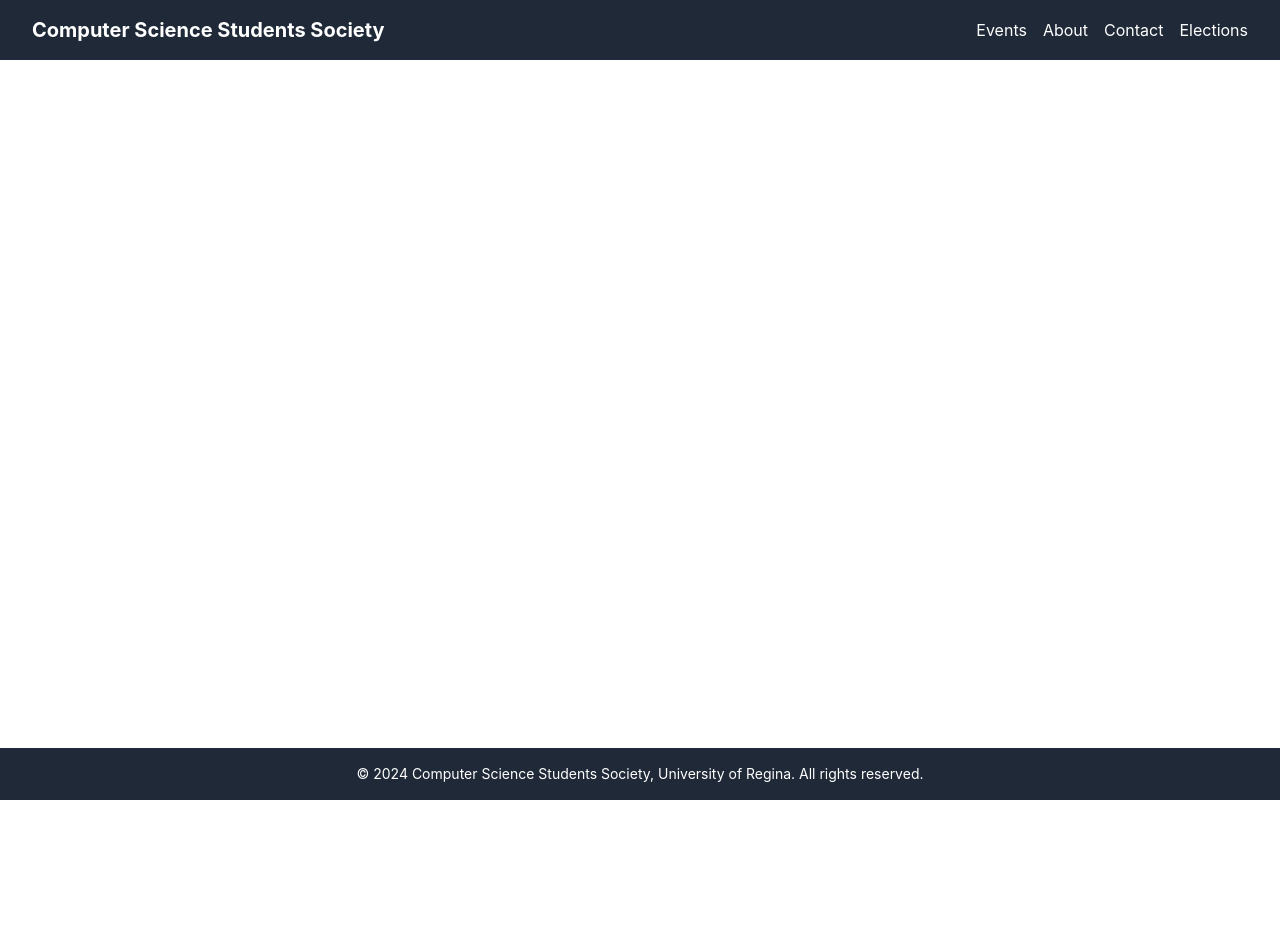
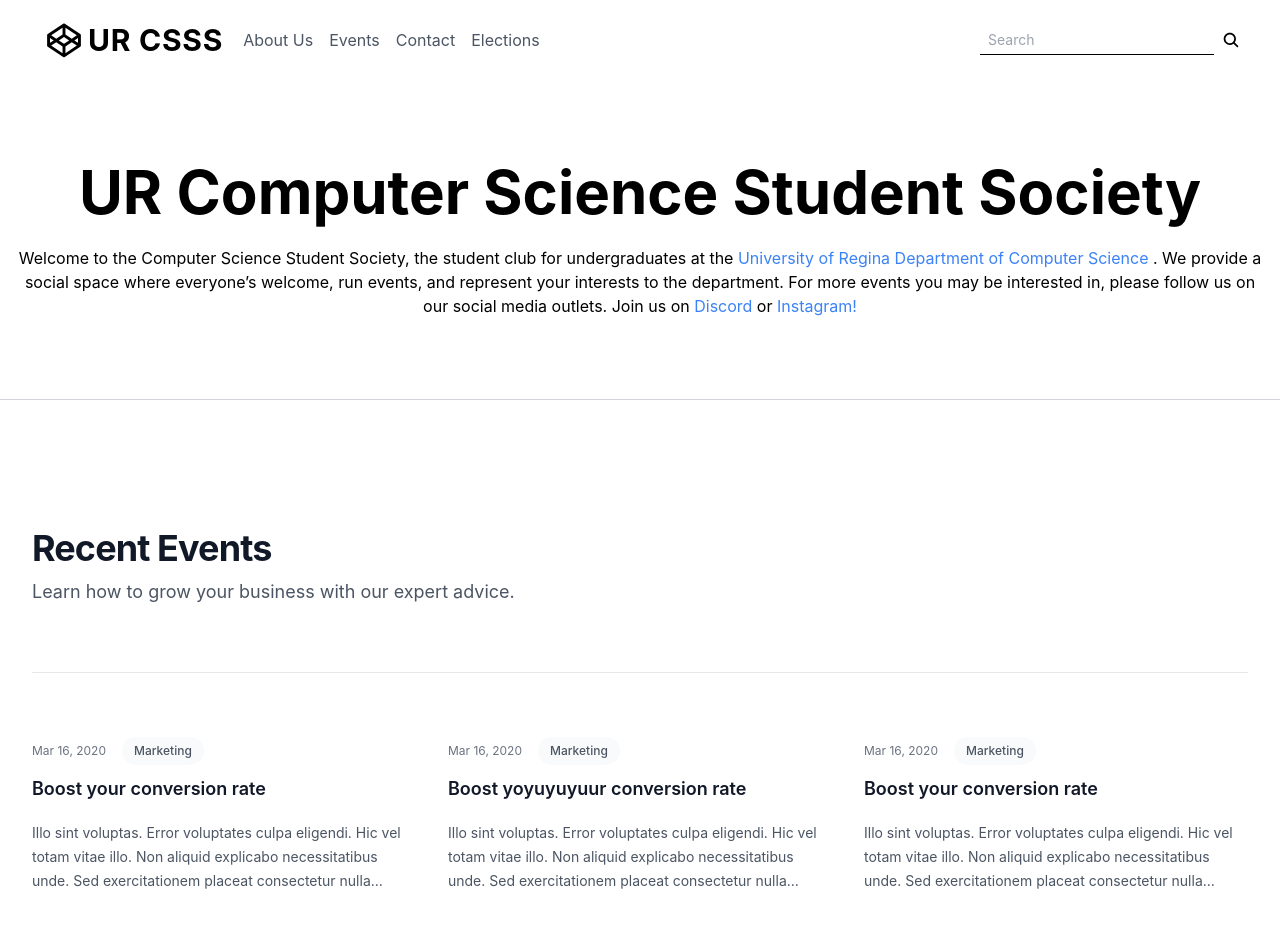
Before and after one commit to csss-uofr/website, a React (Create React App) app: page / in a window 1280 px wide. Shown: the top 927 px of the page. Before the commit the page ends 800 px from the top, so only its background shows below. Built offline with nearby package versions, Linux system fonts and the light colour scheme.

Commit message:
Updated Navbar, HeroSection, Recent Events

```diff
--- a/package.json
+++ b/package.json
@@ -8,6 +8,7 @@
     "@testing-library/user-event": "^13.5.0",
     "react": "^18.3.1",
     "react-dom": "^18.3.1",
+    "react-icons": "^5.2.1",
     "react-router-dom": "^6.24.1",
     "react-scripts": "5.0.1",
     "web-vitals": "^2.1.4"
--- a/src/components/EventsCard.jsx
+++ b/src/components/EventsCard.jsx
@@ -1,14 +1,111 @@
 import React from 'react';
 
-const EventCard = () => {
+const posts = [
+    {
+        id: 1,
+        title: 'Boost your conversion rate',
+        href: '#',
+        description:
+            'Illo sint voluptas. Error voluptates culpa eligendi. Hic vel totam vitae illo. Non aliquid explicabo necessitatibus unde. Sed exercitationem placeat consectetur nulla deserunt vel. Iusto corrupti dicta.',
+        date: 'Mar 16, 2020',
+        datetime: '2020-03-16',
+        category: { title: 'Marketing', href: '#' },
+        author: {
+            name: 'Michael Foster',
+            role: 'Co-Founder / CTO',
+            href: '#',
+            imageUrl:
+                'https://images.unsplash.com/photo-1519244703995-f4e0f30006d5?ixlib=rb-1.2.1&ixid=eyJhcHBfaWQiOjEyMDd9&auto=format&fit=facearea&facepad=2&w=256&h=256&q=80',
+        },
+    },
+    {
+        id: 2,
+        title: 'Boost yoyuyuyuur conversion rate',
+        href: '#',
+        description:
+            'Illo sint voluptas. Error voluptates culpa eligendi. Hic vel totam vitae illo. Non aliquid explicabo necessitatibus unde. Sed exercitationem placeat consectetur nulla deserunt vel. Iusto corrupti dicta.',
+        date: 'Mar 16, 2020',
+        datetime: '2020uyyuyu-03-16',
+        category: { title: 'Marketing', href: '#' },
+        author: {
+            name: 'Michael Foster',
+            role: 'Co-Founder / CTO',
+            href: '#',
+            imageUrl:
+                'https://images.unsplash.com/photo-1519244703995-f4e0f30006d5?ixlib=rb-1.2.1&ixid=eyJhcHBfaWQiOjEyMDd9&auto=format&fit=facearea&facepad=2&w=256&h=256&q=80',
+        },
+    },
+    {
+        id: 3,
+        title: 'Boost your conversion rate',
+        href: '#',
+        description:
+            'Illo sint voluptas. Error voluptates culpa eligendi. Hic vel totam vitae illo. Non aliquid explicabo necessitatibus unde. Sed exercitationem placeat consectetur nulla deserunt vel. Iusto corrupti dicta.',
+        date: 'Mar 16, 2020',
+        datetime: '2020-03-16',
+        category: { title: 'Marketing', href: '#' },
+        author: {
+            name: 'Michael Foster',
+            role: 'Co-Foundeyuyuyur / CTO',
+            href: '#',
+            imageUrl:
+                'https://images.unsplash.com/photo-1519244703995-f4e0f30006d5?ixlib=rb-1.2.1&ixid=eyJhcHBfaWQiOjEyMDd9&auto=format&fit=facearea&facepad=2&w=256&h=256&q=80',
+        },
+    },
+];
+
+const EventCard = ( /* { post }*/ ) => {
     return (
-        <footer className="bg-gray-800 text-white p-4">
-            <div className="max-w-7xl mx-auto">
-                <div className="flex justify-center items-center">
-                    <p className="text-sm">Soon</p>
+        <>
+            <div className="bg-white py-24 sm:py-32">
+                <div className="mx-auto max-w-7xl px-6 lg:px-8">
+                    <div className="mx-auto max-w-2xl lg:mx-0">
+                        <h2 className="text-3xl font-bold tracking-tight text-gray-900 sm:text-4xl">Recent Events</h2>
+                        <p className="mt-2 text-lg leading-8 text-gray-600">
+                            Learn how to grow your business with our expert advice.
+                        </p>
+                    </div>
+                    <div className="mx-auto mt-10 grid max-w-2xl grid-cols-1 gap-x-8 gap-y-16 border-t border-gray-200 pt-10 sm:mt-16 sm:pt-16 lg:mx-0 lg:max-w-none lg:grid-cols-3">
+                        {posts.map((post) => (
+                            <article key={post.id} className="flex max-w-xl flex-col items-start justify-between">
+                                <div className="flex items-center gap-x-4 text-xs">
+                                    <time dateTime={post.datetime} className="text-gray-500">
+                                        {post.date}
+                                    </time>
+                                    <a
+                                        href={post.category.href}
+                                        className="relative z-10 rounded-full bg-gray-50 px-3 py-1.5 font-medium text-gray-600 hover:bg-gray-100"
+                                    >
+                                        {post.category.title}
+                                    </a>
+                                </div>
+                                <div className="group relative">
+                                    <h3 className="mt-3 text-lg font-semibold leading-6 text-gray-900 group-hover:text-gray-600">
+                                        <a href={post.href}>
+                                            <span className="absolute inset-0" />
+                                            {post.title}
+                                        </a>
+                                    </h3>
+                                    <p className="mt-5 line-clamp-3 text-sm leading-6 text-gray-600">{post.description}</p>
+                                </div>
+                                <div className="relative mt-8 flex items-center gap-x-4">
+                                    <img alt="" src={post.author.imageUrl} className="h-10 w-10 rounded-full bg-gray-50" />
+                                    <div className="text-sm leading-6">
+                                        <p className="font-semibold text-gray-900">
+                                            <a href={post.author.href}>
+                                                <span className="absolute inset-0" />
+                                                {post.author.name}
+                                            </a>
+                                        </p>
+                                        <p className="text-gray-600">{post.author.role}</p>
+                                    </div>
+                                </div>
+                            </article>
+                        ))}
+                    </div>
                 </div>
             </div>
-        </footer>
+        </>
     );
 };
 
--- /dev/null
+++ b/src/components/HeroSection.jsx
@@ -0,0 +1,28 @@
+import React from "react";
+import { Link } from "react-router-dom";
+
+const HeroSection = () => {
+  return (
+    <>
+      <div className="container flex flex-col justify-center h-80 border-gray-300 border-b py-4">
+        <div className="flex flex-row w-full justify-center">
+          <h2 className="text-3xl md:text-4xl 2xl:text-7xl xl:text-6xl font-bold">
+            UR Computer Science Student Society
+          </h2>
+        </div>
+        <div className="mt-6 text-center">
+          <p>
+            Welcome to the Computer Science Student Society, the student club
+            for undergraduates at the <Link className="text-blue-500 hover:underline" to="#">University of Regina Department of Computer Science </Link>. We
+            provide a social space where everyone’s welcome, run
+            events, and represent your interests to the department. For more
+            events you may be interested in, please follow us on our social
+            media outlets. Join us on  <Link className="text-blue-500 hover:underline" to="#">Discord </Link> or <Link className="text-blue-500 hover:underline" to="#"> Instagram!</Link>
+          </p>
+        </div>
+      </div>
+    </>
+  );
+};
+
+export default HeroSection;
--- a/src/components/Layout.jsx
+++ b/src/components/Layout.jsx
@@ -2,13 +2,17 @@
 import Navbar from "./Navbar";
 import Footer from "./Footer";
 import { Outlet } from "react-router-dom";
+import EventCard from "./EventsCard";
+import HeroSection from "./HeroSection";
 
 const Layout = () => {
 
   return (
     <div className="flex flex-col min-h-screen">
       <Navbar />
-      <div className="flex-grow flex items-center justify-center">
+      <div className="">
+        <HeroSection />
+        <EventCard />
         <main className="w-full">
           <Outlet />
         </main>
--- a/src/components/Navbar.jsx
+++ b/src/components/Navbar.jsx
@@ -1,26 +1,32 @@
 import React from 'react';
 import { Link } from 'react-router-dom';
+import { DiCodepen } from "react-icons/di";
+import { IoSearch } from "react-icons/io5";
+
 
 const Navbar = () => {
     return (
-        <nav className="bg-gray-800 p-4">
-            <div className="max-w-7xl mx-auto px-4">
-                <div className="flex justify-between items-center">
-                    <div className="flex-shrink-0">
-                        <Link to="/" className="text-white font-bold text-xl">Computer Science Students Society</Link>
-                    </div>
-                    <div className="hidden md:block">
-                        <ul className="flex space-x-4">
-                            <li><Link to="/events" className="text-white hover:text-gray-300">Events</Link></li>
-                            <li><Link to="/about" className="text-white hover:text-gray-300">About</Link></li>
-                            <li><Link to="/contact" className="text-white hover:text-gray-300">Contact</Link></li>
-                            <li><Link to="/elections" className="text-white hover:text-gray-300">Elections</Link></li>
-
-                        </ul>
-                    </div>
-                </div>
-            </div>
-        </nav>
+        <>
+        <div className="w-full h-20 flex flex-row items-center md:justify-between md:border-none border-gray-300 border-b justify-center px-10">
+<div className=
+"w-max flex flex-row items-center">
+    <div className="text-3xl font-bold tracking-wide flex flex-row items-center">
+        <span><DiCodepen className="text-5xl" /></span>
+        <h1>UR CSSS</h1>
+        </div>
+    <div className="ml-1 text-gray-600 hidden md:flex">
+        <Link className="ml-4" to="/about">About Us</Link>
+        <Link className="ml-4" to="/events">Events</Link>
+        <Link className="ml-4" to="/contact">Contact</Link>
+        <Link className="ml-4" to="/elections">Elections</Link>
+    </div>
+</div>
+<div className="w-max-c hidden md:flex">
+    <input type="text" placeholder="Search" className="py-1 px-2 text-sm border-black border-b outline-none" />
+    <button className="ml-2"><IoSearch className="text-lg" /></button>
+</div>
+        </div>
+        </>
     );
 };
 
```
Also changed, not shown: 1 other file (tests, documents, lock files or other folders).
